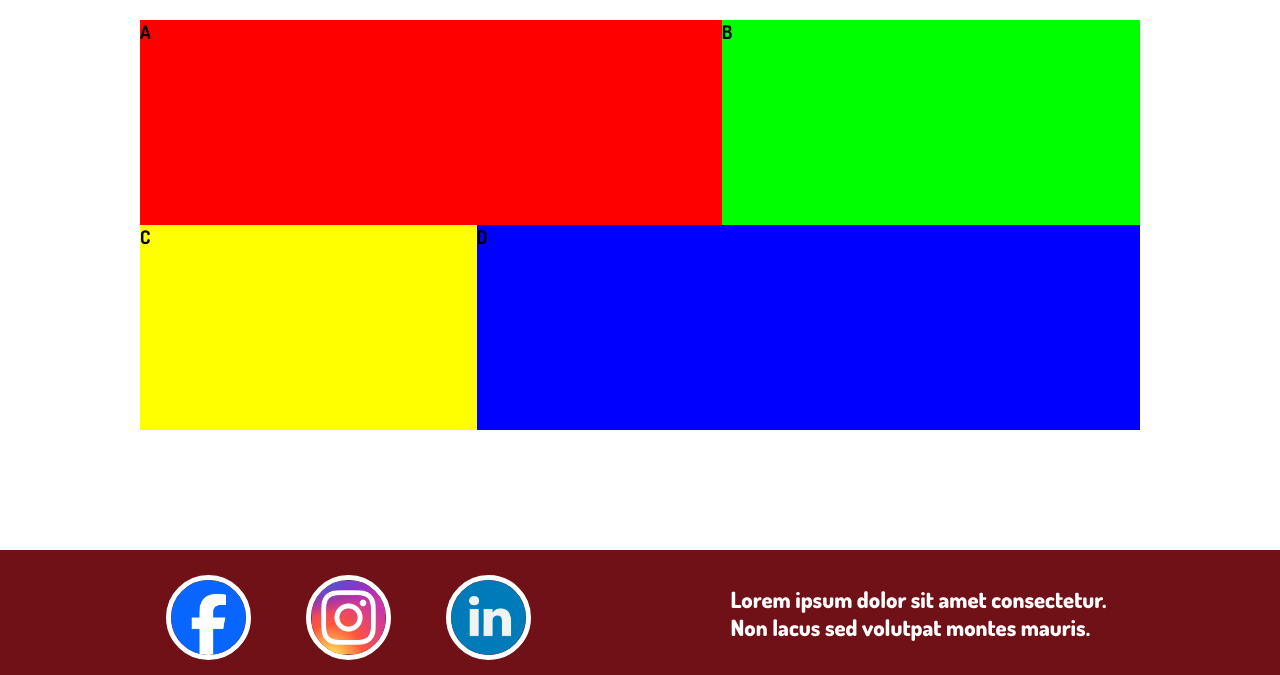
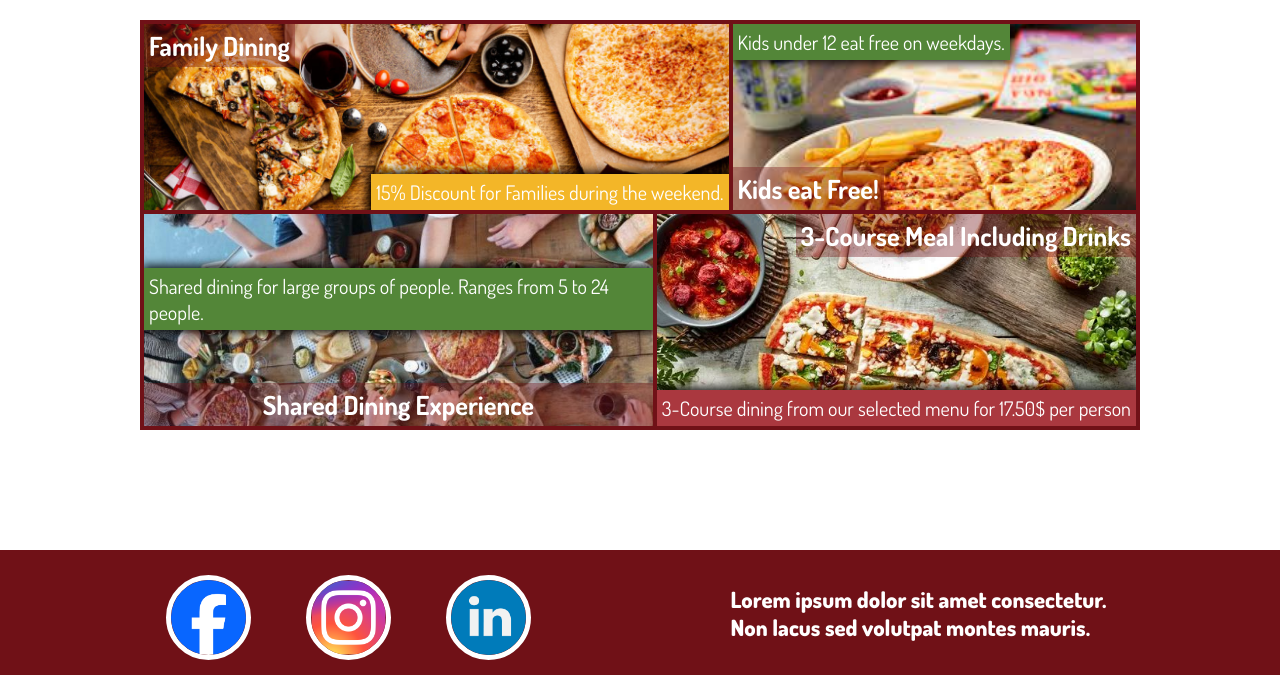
Before and after one commit to Levy-P/lj1-ala3, a PHP site: page /deals.php in a window 1280 px wide. Shown: the part 125-800 px from the top of the page. Run offline with PHP 8.4, Linux system fonts and the light colour scheme.

Commit message:
add deals/arragements page

```diff
--- a/deals.php
+++ b/deals.php
@@ -17,16 +17,28 @@
     <main>
         <section grid>
             <article grid class="arrangment">
-                <h1>A</h1>
+                <span>
+                    <h1>Family Dining</h1></span>
+                </span>
+                <p>15% Discount for Families during the weekend.</p>
             </article>
             <article grid class="arrangment">
-                <h1>B</h1>
+                <p>Kids under 12 eat free on weekdays.</p>
+                <span>
+                    <h1>Kids eat Free!</h1>
+                </span>
             </article>
             <article grid class="arrangment">
-                <h1>C</h1>
+            <p>Shared dining for large groups of people. Ranges from 5 to 24 people.</p>
+                <span>
+                    <h1>Shared Dining Experience</h1>
+                </span>
             </article>
             <article grid class="arrangment">
-                <h1>D</h1>
+                <span>
+                    <h1>3-Course Meal Including Drinks</h1>
+                </span>
+                <p>3-Course dining from our selected menu for 17.50$ per person</p>
             </article>
         </section>
     </main>
--- a/global.css
+++ b/global.css
@@ -1193,7 +1193,70 @@ footer > p {
 #deals .arrangment:nth-child(3) {grid-area: C;}
 #deals .arrangment:nth-child(4) {grid-area: D;}
 
-#deals .arrangment:nth-child(1) {background-color: red;}
-#deals .arrangment:nth-child(2) {background-color: lime;}
-#deals .arrangment:nth-child(3) {background-color: yellow;}
-#deals .arrangment:nth-child(4) {background-color: blue;}
+#deals main > section[grid], #deals .arrangment {
+    border: var(--p) 2px solid;
+}
+
+#deals .arrangment {
+    background-size: cover;
+    background-repeat: no-repeat;
+    color: #fff;
+    overflow: hidden;
+}
+
+#deals .arrangment > p,
+#deals .arrangment > span {
+    height: fit-content;
+    width: fit-content;
+    padding: 5px;
+}
+
+#deals .arrangment > p {
+    font-size: 1.25rem;
+    box-shadow: #000 0px 0px 10px 2px;
+}
+
+#deals .arrangment > span {
+    font-size: 1.4rem;
+    background-color: var(--t-p);
+}
+
+#deals .arrangment:nth-child(1) > p {
+    background-color: var(--b1);
+    margin: auto 0 0 auto;
+}
+
+#deals .arrangment:nth-child(2) span {
+    margin: auto auto 0 0;
+}
+
+#deals .arrangment:nth-child(2) > p {
+    background-color: var(--c1);
+}
+
+#deals .arrangment:nth-child(3) > p {
+    background-color: var(--c1);
+    margin: auto;
+}
+
+#deals .arrangment:nth-child(3) > span {
+    width: 100%;
+    text-align: center;
+    margin: auto auto 0
+}
+
+#deals .arrangment:nth-child(4) > span {
+    margin-left: auto;
+}
+
+#deals .arrangment:nth-child(4) > p {
+    margin-top: auto;
+    background-color: var(--a1);
+}
+
+#deals .arrangment:nth-child(1) {background-image: url(assets/deals/family.jpg);}
+#deals .arrangment:nth-child(2) {background-image: url(assets/deals/kids.jpg);}
+#deals .arrangment:nth-child(3) {background-image: url(assets/deals/shared-dining.jpg);
+    grid-template-rows: 1fr 0fr;
+}
+#deals .arrangment:nth-child(4) {background-image: url(assets/deals/3course.webp);}
```
Also changed, not shown: assets/deals/3course.webp (added), assets/deals/family.jpg (added), assets/deals/kids.jpg (added), assets/deals/shared-dining.jpg (added).
